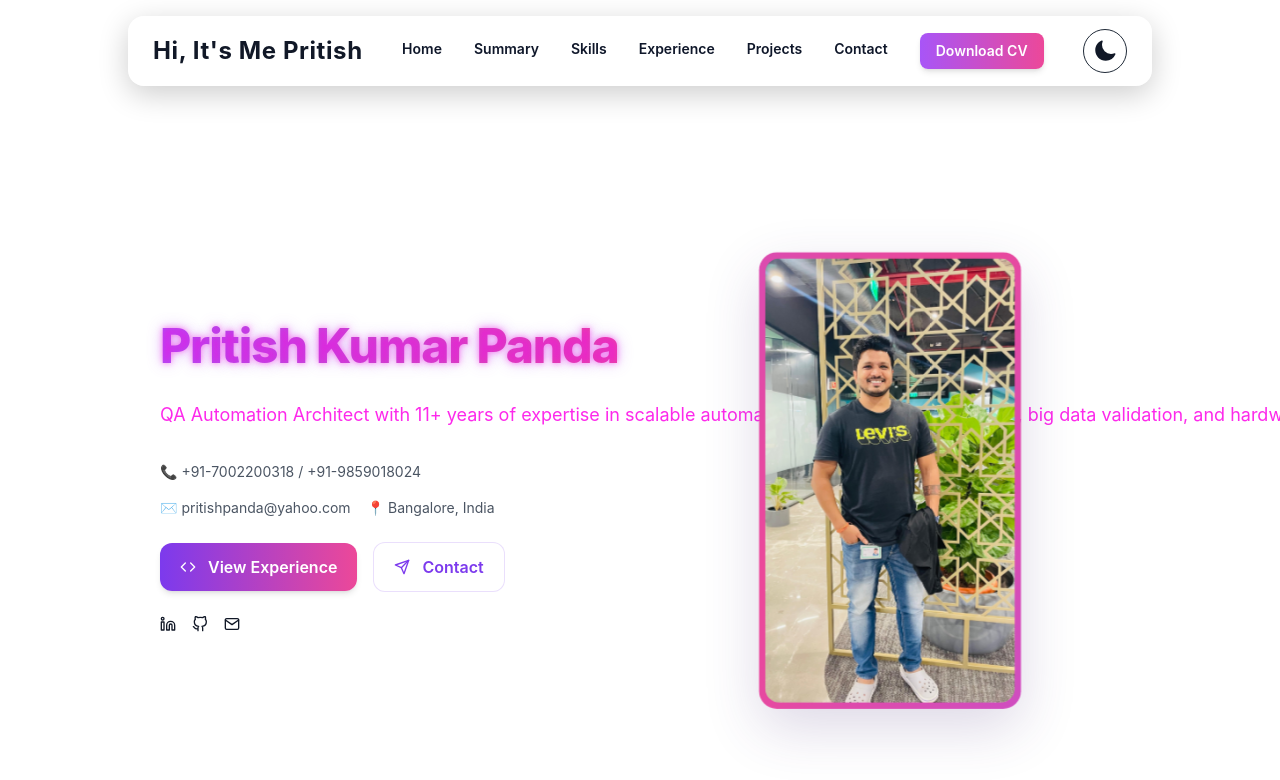
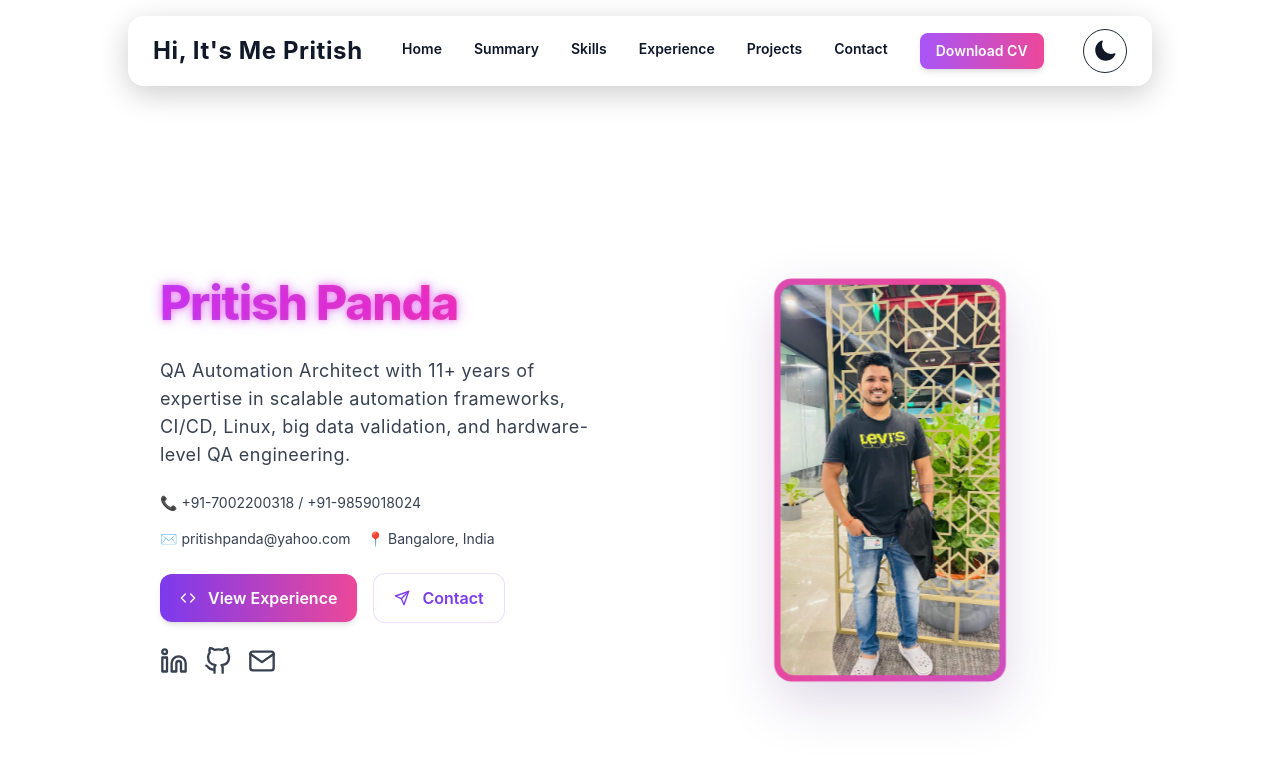
Before and after one commit to HelloUser35/Own_Execution, a Next.js app: page / in a window 1280 px wide. Shown: the top 780 px of the page. Built offline with nearby package versions, Linux system fonts and the light colour scheme.

Commit message:
Added updated code

```diff
--- a/components/sections/Hero.js
+++ b/components/sections/Hero.js
@@ -1,3 +1,4 @@
+import { useState, useEffect } from "react";
 import Image from "next/image";
 import Reveal from "../../components/Reveal";
 import { motion } from "framer-motion";
@@ -10,84 +11,177 @@ import {
 } from "react-icons/fi";
 import { CONTACT } from "./data";
 
-export default function Hero() {
+// Typewriter Component
+function TypewriterText() {
+  const fullText =
+    "QA Automation Architect with 11+ years of expertise in scalable automation frameworks, CI/CD, Linux, big data validation, and hardware-level QA engineering.";
+
+  const [text, setText] = useState("");
+  const [done, setDone] = useState(false);
+
+  useEffect(() => {
+    let i = 0;
+    const speed = 20;
+
+    const interval = setInterval(() => {
+      setText(fullText.slice(0, i + 1));
+      i++;
+
+      if (i === fullText.length) {
+        clearInterval(interval);
+        setDone(true);
+      }
+    }, speed);
+
+    return () => clearInterval(interval);
+  }, []);
 
   return (
-    <section id="hero" className="min-h-screen flex items-center relative overflow-hidden">
+    <p
+      className="
+        text-base md:text-lg
+        leading-relaxed tracking-wide
+        max-w-2xl
+        text-gray-700
+        dark:text-[#7c3aed]
+        font-normal
+      "
+    >
+      {text}
+      {!done && <span className="animate-pulse">|</span>}
+    </p>
+  );
+}
+
+export default function Hero() {
+  return (
+    <section
+      id="hero"
+      className="min-h-screen flex items-center relative overflow-hidden pt-20pt-16pt-12"
+    >
+      {/* Flash particles */}
       <div className="absolute inset-0 pointer-events-none">
         {[...Array(8)].map((_, i) => (
-            <span key={i} className="absolute w-2 h-2 bg-white rounded-full animate-flash" style={{
+          <span
+            key={i}
+            className="absolute w-2 h-2 bg-white rounded-full animate-flash"
+            style={{
               top: `${Math.random() * 90}%`,
               left: `${Math.random() * 90}%`,
-              animationDelay: `${Math.random() * 2}s`
-            }} />
+              animationDelay: `${Math.random() * 2}s`,
+            }}
+          />
         ))}
       </div>
+
       <div className="hero-aurora" aria-hidden></div>
 
       <div className="container mx-auto px-6 lg:px-20 relative z-10">
         <div className="grid lg:grid-cols-2 gap-10 items-center">
-
+          {/* LEFT */}
           <Reveal>
             <div className="space-y-6">
+              <h1 className="text-4xl md:text-5xl font-extrabold leading-tight tracking-tight animate-float">
+                <span className="hero-name-gradient">Pritish Panda</span>
+              </h1>
 
-              <h1 className="text-4xl md:text-5xl font-extrabold leading-tight tracking-tight animate-float">
-                <span className="hero-name-gradient">Pritish Kumar Panda</span>
-              </h1>
-              <p className="text-lg leading-relaxed max-w-2xl">
-                <span className="typewriter-neon">
-                  QA Automation Architect with 11+ years of expertise in scalable automation frameworks,
-                  CI/CD, Linux, big data validation, and hardware-level QA engineering.
-                </span>
-              </p>
+              {/* TYPEWRITER */}
+              <TypewriterText />
 
-              <div className="mt-4 flex flex-wrap gap-4 text-sm text-gray-600 dark:text-[#f500dd] dark:drop-shadow-[0_0_6px_#f500dd]">
+              {/* CONTACT INFO */}
+              <div
+                className="
+                  mt-4 flex flex-wrap gap-4 text-sm
+                  text-gray-700 dark:text-[#7c3aed]
+                "
+              >
                 <div>📞 {CONTACT.phone}</div>
                 <div>✉️ {CONTACT.email}</div>
                 <div>📍 {CONTACT.location}</div>
               </div>
 
-              {/* Buttons section */}
+              {/* BUTTONS */}
               <div className="mt-6 flex flex-wrap gap-4 items-center">
                 <motion.a
                   href="#experience"
                   whileHover={{ scale: 1.06 }}
-                  whileTap={{ scale: 0.95 }}
-                  className="btn-premium shadow-[0_0_20px_rgba(168,85,247,0.5)] hover:shadow-[0_0_40px_rgba(245,0,221,0.6)] transition-all"
+                  className="
+                    btn-premium
+                    shadow-[0_0_20px_rgba(168,85,247,0.5)]
+                    hover:shadow-[0_0_40px_rgba(245,0,221,0.6)]
+                    transition-all
+                  "
                 >
                   <FiCode /> <span>View Experience</span>
                 </motion.a>
 
-                <motion.a href="#contact" whileHover={{ scale: 1.05 }} className="btn-premium-outline">
+                <motion.a
+                  href="#contact"
+                  whileHover={{ scale: 1.05 }}
+                  className="btn-premium-outline"
+                >
                   <FiSend /> <span>Contact</span>
                 </motion.a>
               </div>
 
+              {/* SOCIAL ICONS */}
               <div className="mt-6 flex items-center gap-4">
-                <a className="social-premium" href={CONTACT.linkedin} target="_blank" rel="noreferrer"><FiLinkedin /></a>
-                <a className="social-premium" href={CONTACT.github} target="_blank" rel="noreferrer"><FiGithub /></a>
-                <a className="social-premium" href={`mailto:${CONTACT.email}`}><FiMail /></a>
+                <motion.a
+                  whileHover={{ scale: 1.2 }}
+                  className="
+                    text-gray-700 dark:text-[#7c3aed]
+                    hover:drop-shadow-[0_0_10px_#7c3aed]
+                    transition-all
+                  "
+                  href={CONTACT.linkedin}
+                  target="_blank"
+                >
+                  <FiLinkedin size={28} />
+                </motion.a>
+
+                <motion.a
+                  whileHover={{ scale: 1.2 }}
+                  className="
+                    text-gray-700 dark:text-[#7c3aed]
+                    hover:drop-shadow-[0_0_10px_#7c3aed]
+                    transition-all
+                  "
+                  href={CONTACT.github}
+                  target="_blank"
+                >
+                  <FiGithub size={28} />
+                </motion.a>
+
+                <motion.a
+                  whileHover={{ scale: 1.2 }}
+                  className="
+                    text-gray-700 dark:text-[#7c3aed]
+                    hover:drop-shadow-[0_0_10px_#7c3aed]
+                    transition-all
+                  "
+                  href={`mailto:${CONTACT.email}`}
+                >
+                  <FiMail size={28} />
+                </motion.a>
               </div>
-
             </div>
           </Reveal>
 
+          {/* RIGHT */}
           <Reveal delay={0.12}>
             <div className="flex justify-center">
               <motion.div className="hero-photo-wrapper">
                 <Image
                   src="/profile.jpg"
                   alt="Pritish Kumar Panda"
-            width={260}      // match new wrapper
-            height={350}     // proportional height
+                  width={230}
+                  height={310}
                   className="hero-photo"
                   priority
                 />
               </motion.div>
-
             </div>
           </Reveal>
-
         </div>
       </div>
     </section>
--- a/components/sections/data.js
+++ b/components/sections/data.js
@@ -4,7 +4,7 @@ export const CONTACT = {
   email: "pritishpanda@yahoo.com",
   location: "Bangalore, India",
   linkedin: "https://www.linkedin.com/in/pritish-panda-12328588",
-  github: "#",
+  github: "https://github.com/HelloUser35/Own_Execution",
 };
 
 export const SKILLS = [
--- a/styles/globals.css
+++ b/styles/globals.css
@@ -121,7 +121,7 @@ html,body,#__next {
 
 .hero-photo-wrapper {
   width: 260px;
-  max-width: 50vw;
+  max-width: 230px;
   border-radius: 1.1rem;
   padding: 6px;
   background: linear-gradient(120deg, var(--glow-a), var(--glow-b), var(--glow-a));
@@ -164,37 +164,34 @@ html,body,#__next {
   animation: flash 1.8s ease-in-out infinite;
 }
 
-
 /* ===============================
    NEON TYPEWRITER EFFECT
 ================================= */
-.typewriter-neon {
-  display: inline-block;
-  overflow: hidden;
-  white-space: nowrap;
-  border-right: 2px solid #f500dd; /* cursor */
-  width: 0; /* start hidden */
-  animation: typing 8s steps(150, end) forwards, blink 0.7s step-end infinite, neonPulse 1.5s ease-in-out infinite alternate;
-  color: #f500dd; /* neon color */
-  text-shadow: none; /* remove shadow */
+.neon-typewriter {
+  color: #f500dd;
+  white-space: wrap;
 }
 
-@keyframes typing {
-  from { width: 0ch; }
-  to { width: 150ch; } /* adjust to match full text length */
+.cursor {
+  display: inline-block;
+  width: 2px;
+  background: #f500dd;
+  animation: blink 0.6s infinite;
 }
 
 @keyframes blink {
-  50% { border-color: transparent; }
+  0%, 50% { opacity: 1; }
+  51%, 100% { opacity: 0; }
 }
 
-@keyframes neonPulse {
-  0% { color: #f500dd; }
-  50% { color: #ff33ee; }
-  100% { color: #f500dd; }
+@keyframes flash {
+  0%, 100% { opacity: 0.2; transform: scale(1); }
+  50% { opacity: 1; transform: scale(1.7); }
 }
 
-
+.animate-flash {
+  animation: flash 2s infinite ease-in-out;
+}
 
 /* ===============================
    BUTTONS
@@ -226,6 +223,23 @@ html,body,#__next {
   transition: transform .2s ease, box-shadow .2s ease;
 }
 
+
+@keyframes iconPulse {
+  0% {
+    filter: drop-shadow(0 0 5px #f500dd90);
+  }
+  50% {
+    filter: drop-shadow(0 0 12px #f500ddcc);
+  }
+  100% {
+    filter: drop-shadow(0 0 5px #f500dd90);
+  }
+}
+
+.animate-iconPulse {
+  animation: iconPulse 2.5s infinite ease-in-out;
+}
+
 /* ===============================
    GLASS PANELS & LUX
 ================================= */
@@ -251,48 +265,58 @@ html,body,#__next {
   box-shadow: 0 14px 50px rgba(2,6,23,0.06);
 }
 
+
 /* ===============================
    PROFESSIONAL SUMMARY
    (matches hero gradient)
 ================================= */
 
-.prof-summary-panel {
+/* Wrapper spacing + layout */
+.summary-wrapper {
   position: relative;
-  border-radius: 1.25rem;
-  padding: 2rem;
-  background: linear-gradient(135deg, rgba(168,85,247,0.12), rgba(236,72,153,0.08));
-  backdrop-filter: blur(18px) saturate(140%);
-  -webkit-backdrop-filter: blur(18px) saturate(140%);
-  box-shadow: 0 16px 50px rgba(2,6,23,0.08);
+  align-items: flex-start;
 }
 
-.prof-summary-glow {
-  position: absolute;
-  top: -20%;
-  left: -10%;
-  width: 120%;
-  height: 180%;
-  background: radial-gradient(circle at top right, rgba(168,85,247,0.14), rgba(236,72,153,0.12));
-  filter: blur(60px);
-  z-index: -1;
-  opacity: 0.9;
+/* Neon Accent (left bar) */
+.summary-accent {
+  width: 6px;
+  border-radius: 10px;
+  background: linear-gradient(180deg, #a855f7, #ec4899);
+  box-shadow: 0 0 18px rgba(168,85,247,0.5);
+  animation: glowBar 4s ease-in-out infinite alternate;
 }
 
-.prof-summary-title {
-  font-size: 1.6rem;
+@keyframes glowBar {
+  0% { box-shadow: 0 0 10px rgba(168,85,247,0.4); }
+  100% { box-shadow: 0 0 22px rgba(236,72,153,0.7); }
+}
+
+/* Title */
+.summary-title {
+  font-size: 2rem;
   font-weight: 800;
-  background: linear-gradient(90deg, var(--glow-a), var(--glow-b));
+  background: linear-gradient(90deg, #a855f7, #ec4899);
   -webkit-background-clip: text;
   -webkit-text-fill-color: transparent;
-  display: inline-block;
+  animation: fadeIn 1s ease forwards;
 }
 
-.prof-summary-text {
-  margin-top: .9rem;
-  color: #0f172a;
-  line-height: 1.6;
+/* Light mode text */
+.summary-text {
+  font-size: 1.075rem;
+  line-height: 1.8rem;
+  color: #1e293b;
 }
-.dark .prof-summary-text { color: #d1d5db; }
+
+/* Dark mode text — much better readability */
+.dark .summary-text {
+  color: #e2d4ff !important; /* Luxury lilac glow */
+}
+
+/* Smooth fade-in effect */
+.summary-text, .summary-title {
+  animation: fadeIn 1.2s ease forwards;
+}
 
 /* ===============================
    SKILL BADGES
```
Also changed, not shown: components/sections/Summary.js (+20 -12 lines), 1 other file (tests, documents, lock files or other folders). Lines whose indentation alone changed are shown as unchanged.
